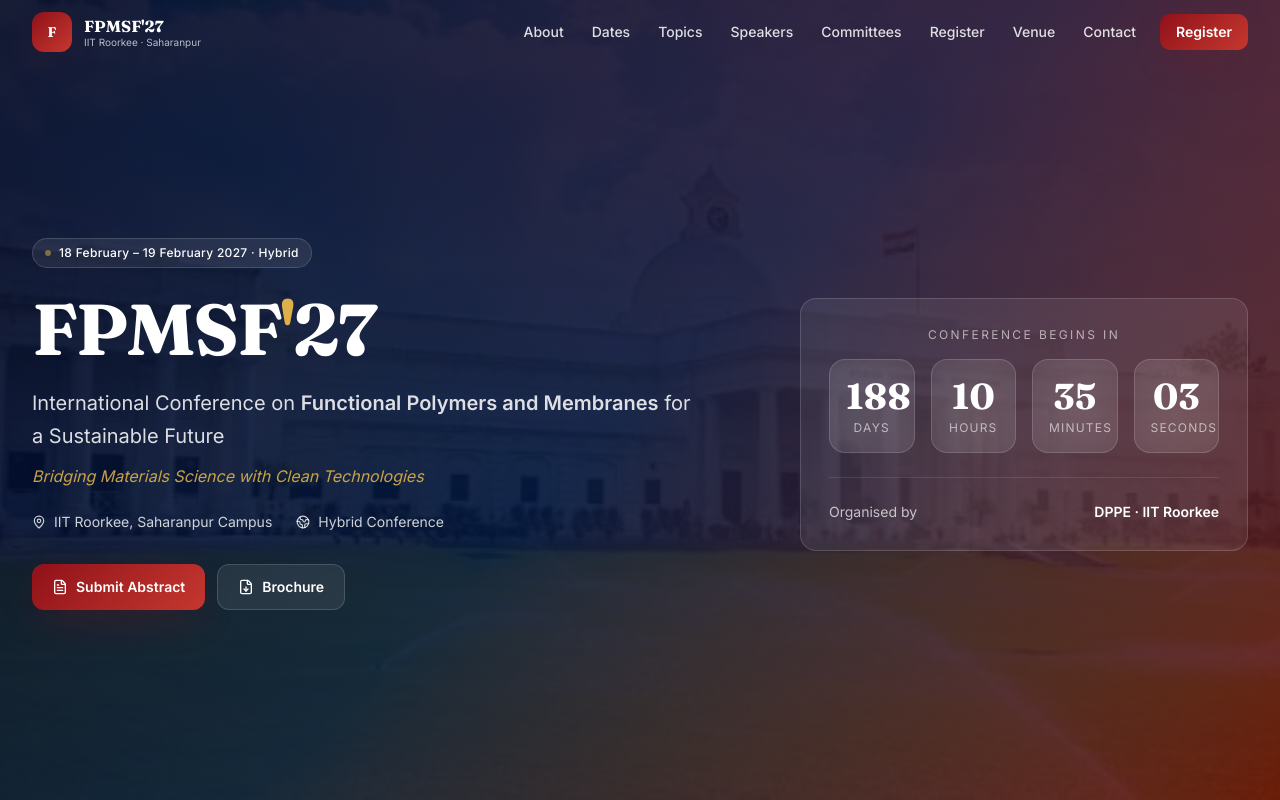
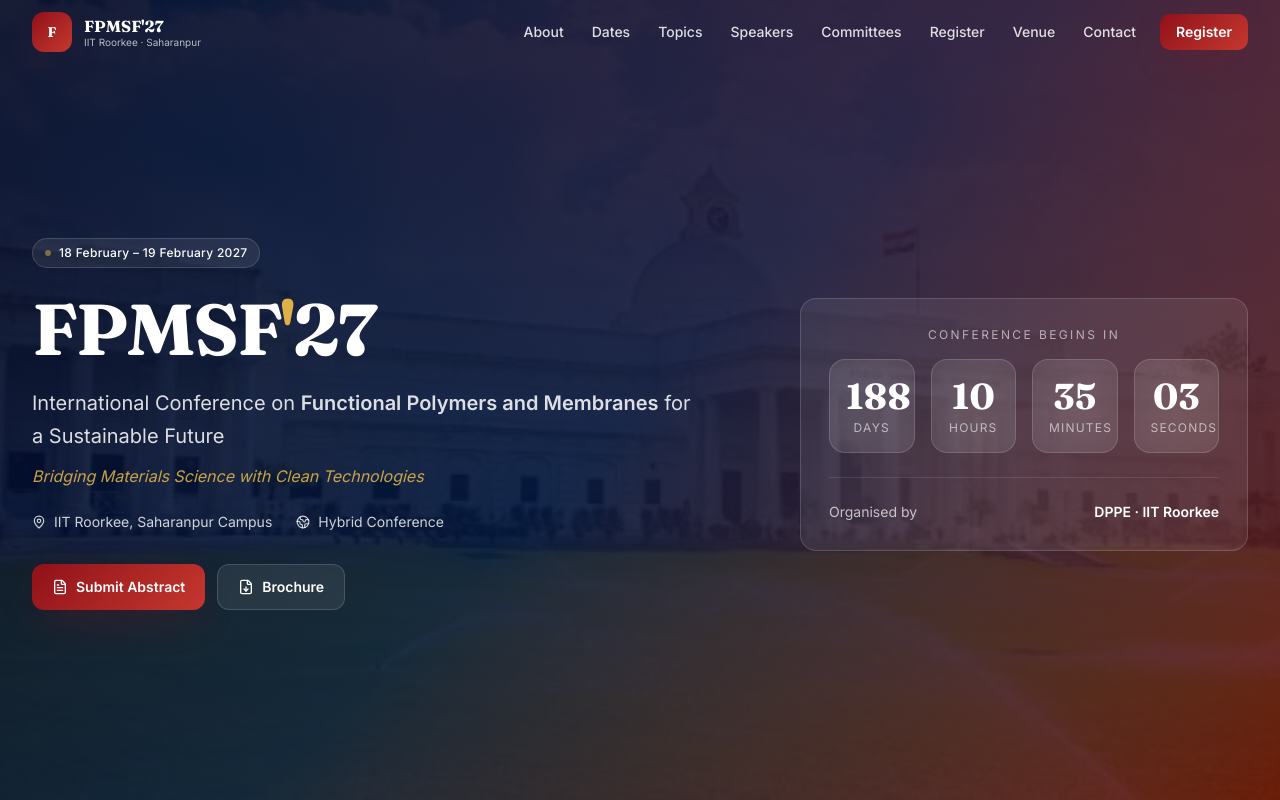
Before and after one commit to yuvraj-makani/FPMSF26-Website, a React (Vite) app: page / in a window 1280 px wide. Shown: the top 800 px of the page. Built offline with nearby package versions, Linux system fonts and the light colour scheme.

Commit message:
Hybrid mode changed

```diff
--- a/src/App.tsx
+++ b/src/App.tsx
@@ -67,7 +67,7 @@
           <div className="text-white animate-fade-up">
             <div className="inline-flex items-center gap-2 px-3 py-1.5 rounded-full glass-dark text-xs font-medium tracking-wide mb-6">
               <span className="h-1.5 w-1.5 rounded-full bg-gold animate-pulse" />
-              18 February – 19 February 2027 · Hybrid
+              18 February – 19 February 2027
             </div>
             <h1 className="font-display text-5xl sm:text-6xl lg:text-7xl font-bold leading-[1.05] tracking-tight">
               FPMSF<span className="text-gold">'</span>27
```
